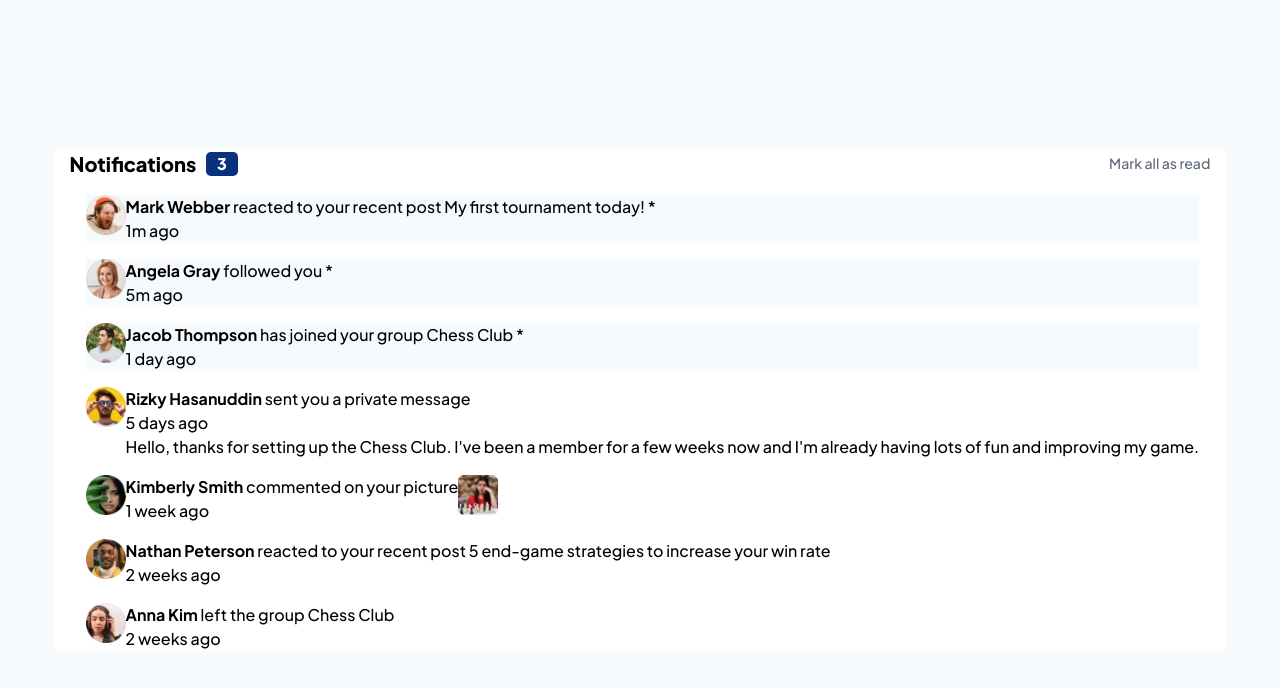
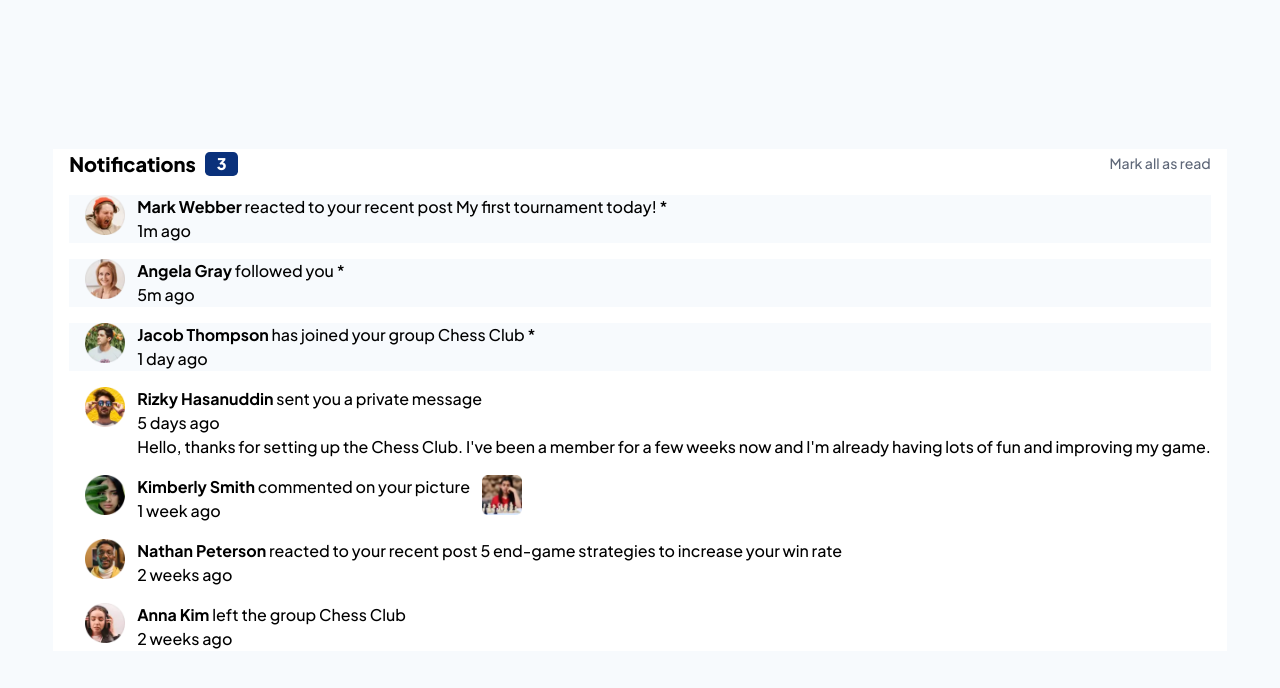
Before and after one commit to mrcordova/notifications-page-main, a plain HTML site: page index.html in a window 1280 px wide. Drawn offline with Linux system fonts and the light colour scheme.

Commit message:
add styling to notifications

```diff
--- a/css/style.css
+++ b/css/style.css
@@ -45,7 +45,10 @@ main {
 
 .notifications {
   display: flex;
-  margin-inline: 2rem 1.7rem;
+  margin-inline: 1rem 1rem;
+  padding-inline-start: 1rem;
+
+  gap: 0.75rem;
 }
 
 .notifications > img {
```
